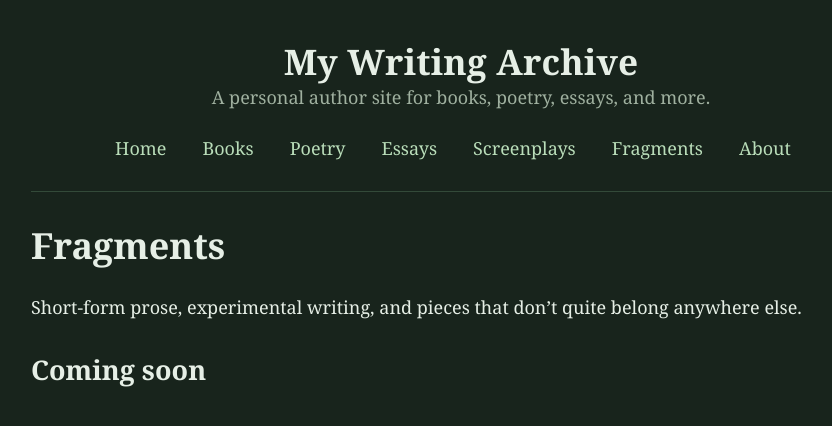
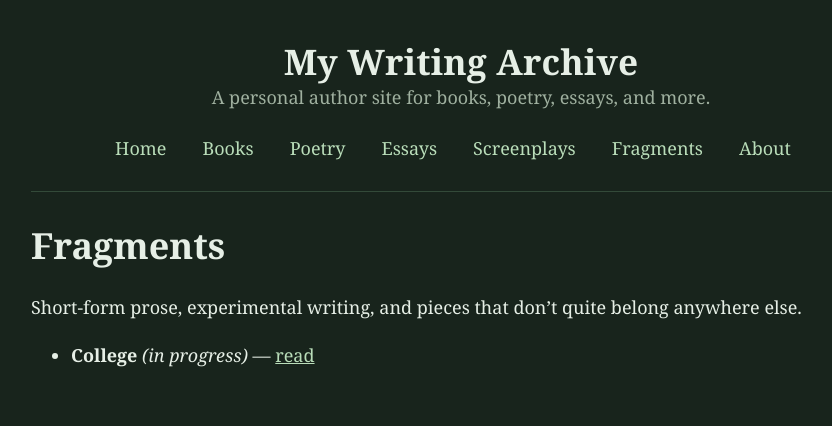
Before and after one commit to dwestbroek101/collections, a Jekyll site: the page built from fragments.md, in a window 1280 px wide. Shown: the top 426 px of the page, without its empty margins (179-1011 px from the left). Built offline with Jekyll 4.4.1, drawn with Linux system fonts in a browser that asks for light colours.

Commit message:
Update fragments.md

```diff
--- a/fragments.md
+++ b/fragments.md
@@ -8,4 +8,4 @@ permalink: /fragments
 
 Short-form prose, experimental writing, and pieces that don’t quite belong anywhere else.
 
-## Coming soon
+- **College** *(in progress)* — [read]({{ '/fragments/college' | relative_url }})
```
